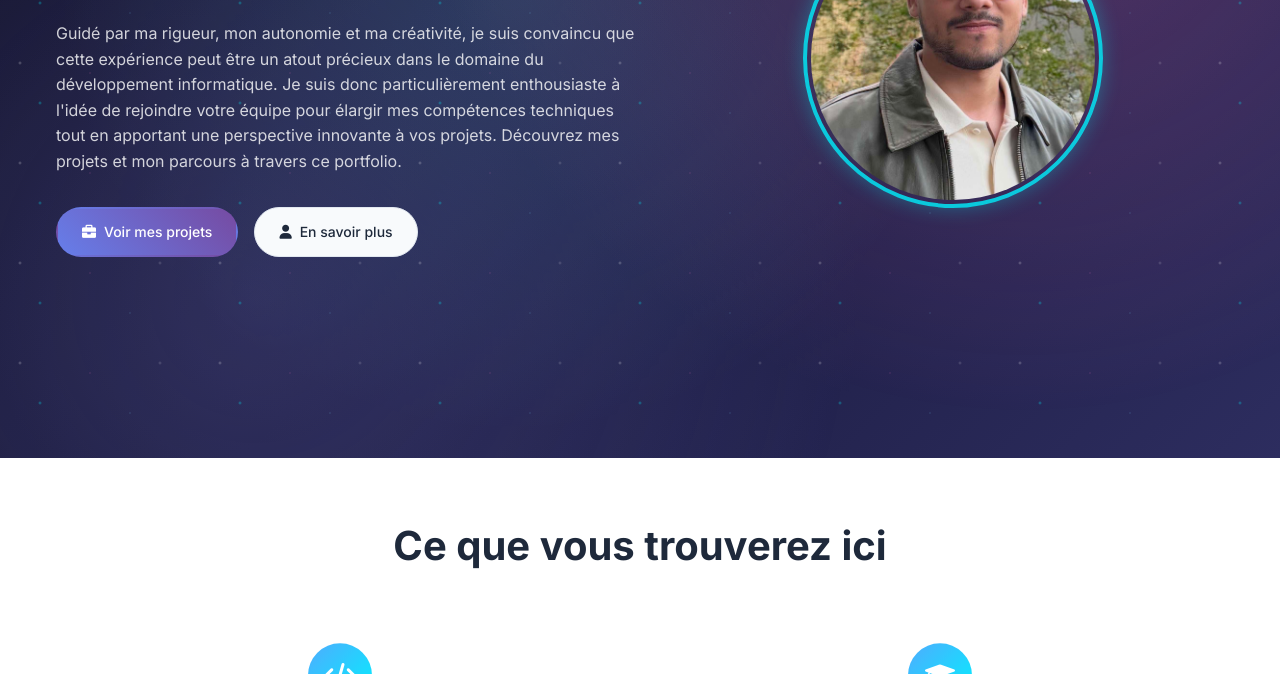
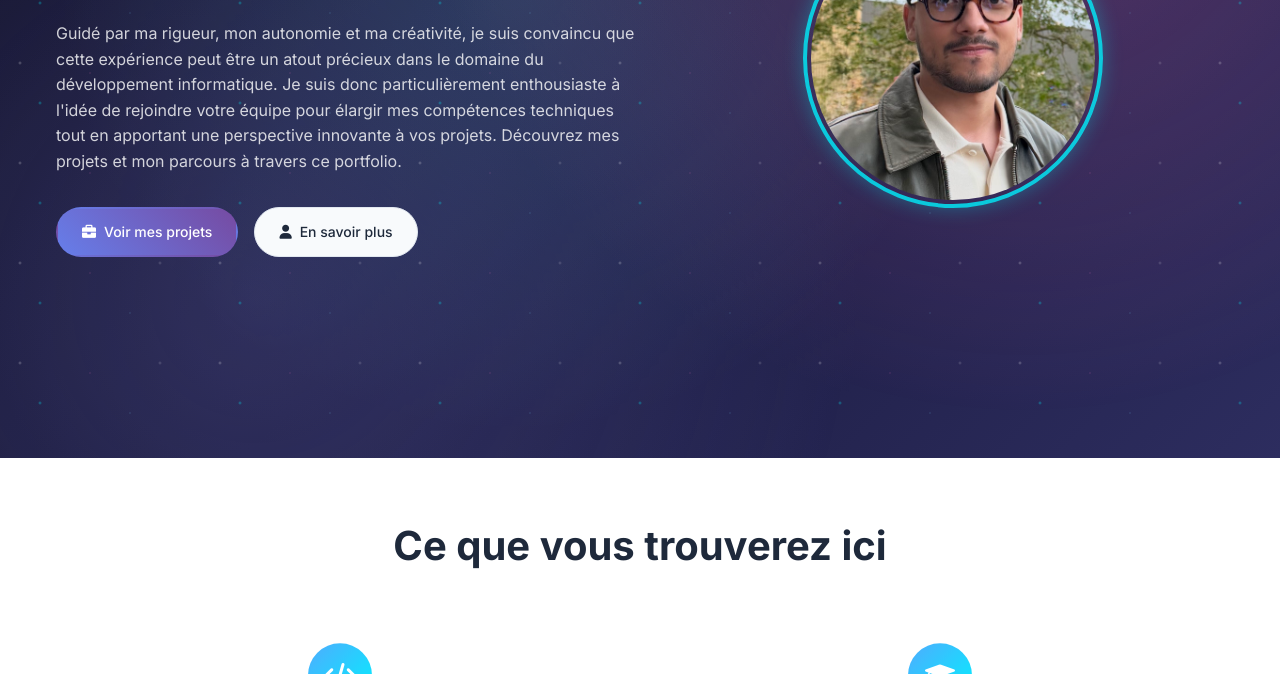
Before and after one commit to smaillex26/github.io, a plain HTML site: page index.html in a window 1280 px wide. Shown: the part 426-1100 px from the top of the page. Drawn offline with Linux system fonts and the light colour scheme.

Commit message:
Accueil: replace profile photo framing
Co-authored-by: Cursor <cursoragent@cursor.com>

```diff
--- a/index.html
+++ b/index.html
@@ -74,7 +74,7 @@
             </div>
             <div class="hero-image">
                 <div class="profile-image">
-                    <img src="assets/images/image.jpg" alt="Photo de profil d'Ismail ALAMI">
+                    <img src="assets/images/IMG_1232.jpg" alt="Photo de profil d'Ismail ALAMI">
                 </div>
             </div>
         </div>
```
Also changed, not shown: assets/images/IMG_1232.jpg (added).
